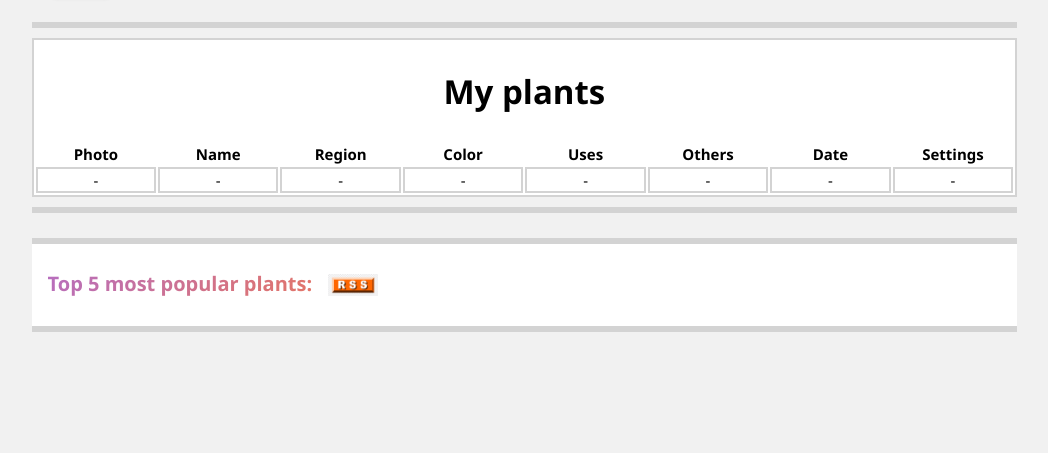
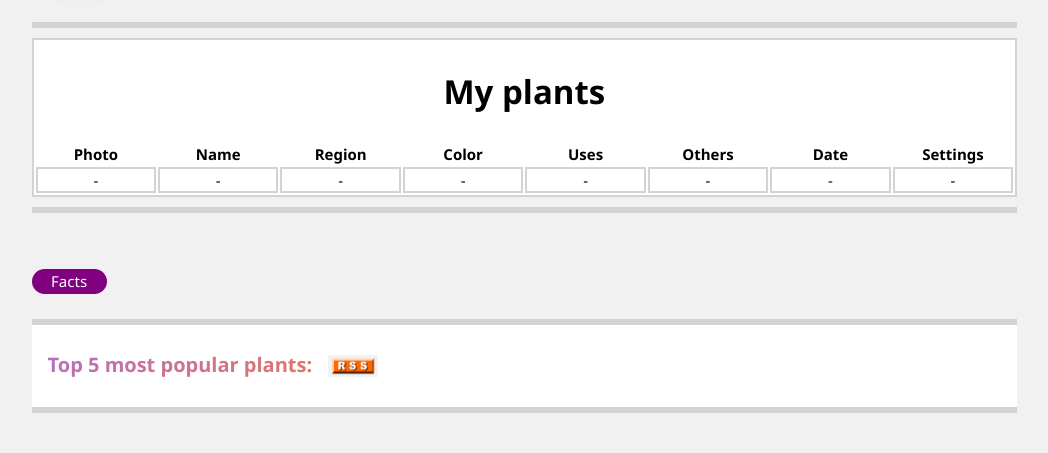
Before and after one commit to paulscutaru/Plant-Web-Organizer, a PHP site: page /home.php in a window 1280 px wide. Shown: the part 455-908 px from the top of the page, without its empty margins (186-1234 px from the left). Before the commit the page ends 787 px from the top, so only its background shows below. Run offline with PHP 8.4, Linux system fonts and the light colour scheme; the visitor is signed in with stand-in values (Sample User, id 1); data that the repository does not hold is empty.

Commit message:
Added ajax implementation of ''random facts''

```diff
--- a/home.php
+++ b/home.php
@@ -44,6 +44,19 @@ protected_page();
 
 			function closeNav() {
 				document.getElementById("mySidebar").style.width = "0px";
+			}
+			//AJAX
+			function loadDoc() {
+				var xhttp = new XMLHttpRequest();
+				xhttp.onreadystatechange = function() {
+					if (this.readyState == 4 && this.status == 200) {
+						var result = this.responseText.split("\n");
+						var id = Math.floor(Math.random() * result.length);
+						document.getElementById("fact").innerHTML = result[id];
+					}
+				};
+				xhttp.open("GET", "facts.txt", true);
+				xhttp.send();
 			}
 		</script>
 	</nav>
@@ -140,15 +153,20 @@ protected_page();
 			</table>
 		</div>
 
+		<div class="listbox">
+			<button class="button-fact margin-top" onclick="loadDoc()">Facts</button>
+			<p id="fact" class="margin-left margin-top"></p>
+		</div>
+
 		<!-- Bottom box -->
 		<div class="bottombox topbar bottombar">
 			<!-- Top most popular plants RSS Feed-->
 			<div class="listbox">
 				<h4 class="margin-left margin-top">Top 5 most popular plants:</h4>
 				<a href="rss.php">
-					<img src="images/rss_icon.png" class="margin-left rssIcon" alt="image.png" width="50" height="22"></a>
+					<img src="images/rss_icon.png" class="margin-left rssIcon" alt="image.png" width="50" height="22">
+				</a>
 			</div>
-
 		</div>
 		<!-- End page content -->
 	</div>
--- a/style.css
+++ b/style.css
@@ -162,6 +162,17 @@ a{text-decoration: none;}
 	background-color: rgb(253, 164, 164);
 }
 
+.button-fact{
+	border: none;
+	outline:none;
+	height: 25px;
+	width:75px;
+	background: purple;
+	color: #fff;
+	border-radius:15px;
+	cursor:pointer;
+}
+
  /*---------------------------------*/
 
 .content{
@@ -202,6 +213,7 @@ a{text-decoration: none;}
 
 .bottombar {
 	border-bottom: 6px solid lightgrey;
+	margin-bottom: 40px;
 }
 
 .topbar {
@@ -219,7 +231,7 @@ a{text-decoration: none;}
 .margin-top {margin-top: 16px}
 .margin-bottom {margin-bottom: 16px}
 .margin-left {margin-left: 16px}
-.margin-left-more{margin-left: 90%}
+.margin-left-more{margin-left: 15%;}
 .margin-right {margin-right: 8px}
 
 .padding-small {padding: 4px 8px}
@@ -444,14 +456,14 @@ h3{
 }
 .listbox{
 	width: 100%;
-	height: 100%;
 	display: flex;
 }
 .list a{
 	font-size: large;
 }
-.top5-element:hover{
-	color: purple;
+.randomPhoto{
+	width: 100px;
+	height: 100px;
 }
 
 /*--------Manage box for 'Add plants' page --------*/
@@ -701,6 +713,11 @@ h3{
 		width:18px;
 		height: 10px;
 	}
+	.button-fact{
+		font-size:7px;
+		height: 11px;
+		width:50px;
+	}
 }
 
 @media screen and (max-width: 570px) {
@@ -718,4 +735,7 @@ h3{
 	.openbtn{
 		height: 30px;
 	}
+	.bottombar{
+		margin-bottom: 0px;
+	}
 }
```
Also changed, not shown: facts.txt (added, +32 -0 lines).
